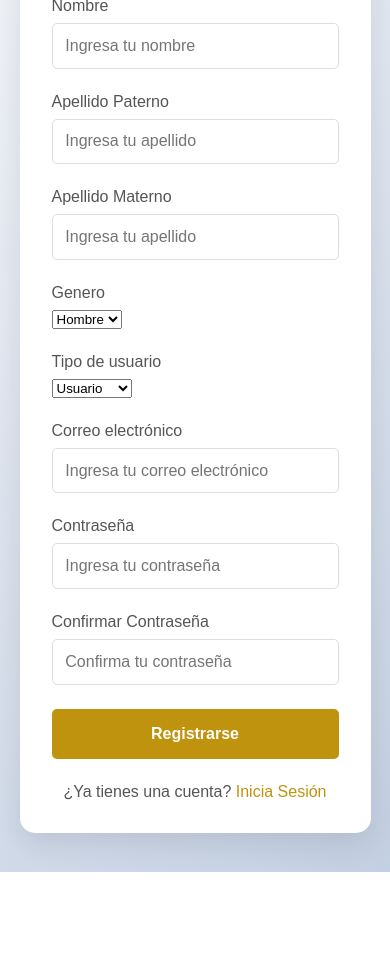
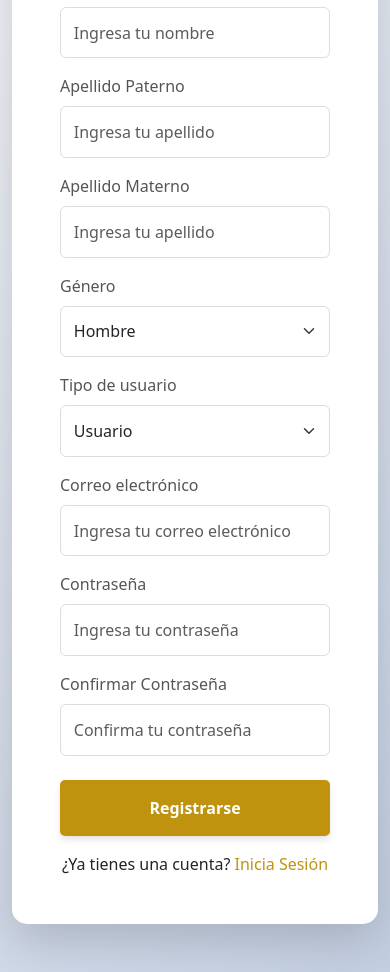
Before and after one commit to MoonLy-cloud/RentHub, a website: page templates/RegisterUser.html in a window 390 px wide. Shown: the part 180-1152 px from the top of the page. Before the commit the page ends 1052 px from the top, so only its background shows below. Drawn offline with nearby package versions, Linux system fonts and the light colour scheme.

Commit message:
Mejorar el registro de usuario con diseño responsivo y manejo de errores

```diff
--- a/static/CSS/RegisterUser.css
+++ b/static/CSS/RegisterUser.css
@@ -1,29 +1,11 @@
-* {
-            margin: 0;
-            padding: 0;
-            box-sizing: border-box;
-            font-family: Arial, sans-serif;
+body {
+    background: linear-gradient(135deg, #f5f7fa, #c3cfe2);
+    min-height: 100vh;
 }
 
-        body {
-            background: linear-gradient(135deg, #f5f7fa, #c3cfe2);
-            height: 100%;
-            display: flex;
-            justify-content: center;
-            align-items: center;
-            margin: 0;
-            font-family: Arial, sans-serif;
-        }
-
-        .register-container {
-            background-color: white;
-            padding: 2rem;
+.card {
+    border: none;
     border-radius: 15px;
-            box-shadow: 0 10px 30px rgba(0, 0, 0, 0.1);
-            width: 90%;
-            max-width: 400px;
-            margin-top: 10%;
-            margin-bottom: 10%;
     animation: fadeIn 0.5s ease-in-out;
 }
 
@@ -38,76 +20,59 @@
     }
 }
 
-        .register-title {
-            text-align: center;
+.card-title {
     color: #333;
-            margin-bottom: 2rem;
-            font-size: 2rem;
     font-weight: 600;
 }
 
-        .form-group {
-            margin-bottom: 1.5rem;
-        }
-
-        .form-group label {
-            display: block;
-            margin-bottom: 0.5rem;
+.form-label {
     color: #555;
     font-weight: 500;
 }
 
-        .form-group input {
-            width: 100%;
+.form-control, .form-select {
+    border: 1px solid #ddd;
     padding: 0.8rem;
-            border: 1px solid #ddd;
-            border-radius: 5px;
-            font-size: 1rem;
-            transition: border-color 0.3s, box-shadow 0.3s;
+    transition: all 0.3s ease;
 }
 
-        .form-group input:focus {
-            outline: none;
+.form-control:focus, .form-select:focus {
     border-color: #bf930d;
-            box-shadow: 0 0 8px rgba(191, 147, 13, 0.3);
+    box-shadow: 0 0 0 0.25rem rgba(191, 147, 13, 0.25);
 }
 
-        .register-button {
-            width: 100%;
-            padding: 1rem;
+.btn {
     background-color: #bf930d;
     color: white;
+    padding: 1rem;
+    font-weight: 600;
     border: none;
     border-radius: 5px;
-            font-size: 1rem;
-            font-weight: 600;
-            cursor: pointer;
-            transition: background-color 0.3s, transform 0.2s;
+    transition: all 0.3s ease;
+    box-shadow: 0 4px 6px rgba(0, 0, 0, 0.1);
 }
 
-        .register-button:hover {
+.btn:hover {
     background-color: #a67f0b;
     transform: translateY(-2px);
+    box-shadow: 0 6px 8px rgba(0, 0, 0, 0.15);
 }
 
-        .register-button:active {
+.btn:active {
+    background-color: #8c6b09;
     transform: translateY(0);
+    box-shadow: 0 2px 4px rgba(0, 0, 0, 0.1);
 }
 
-        .login-link {
-            text-align: center;
-            margin-top: 1.5rem;
-            color: #555;
+.btn:focus {
+    outline: none;
+    box-shadow: 0 0 0 0.25rem rgba(191, 147, 13, 0.5);
 }
 
-        .login-link a {
+a {
     color: #bf930d;
-            text-decoration: none;
-            font-weight: 500;
-            transition: color 0.3s;
 }
 
-        .login-link a:hover {
+a:hover {
     color: #a67f0b;
-            text-decoration: underline;
 }
--- a/static/JavaScript/RegisterUser.js
+++ b/static/JavaScript/RegisterUser.js
@@ -59,12 +59,21 @@ function registerUser(user) {
         },
         body: JSON.stringify(user)
     })
-    .then((response) => response.json())
+        .then((response) => {
+            if (!response.ok) {
+                return response.json().then((error) => {
+                    throw new Error(error.message || 'Error en la solicitud');
+                });
+            }
+            return response.json();
+        })
         .then((data) => {
             console.log(data);
+            alert('Usuario registrado exitosamente');
         })
         .catch((error) => {
             console.error('Error:', error);
+            alert(`Error al registrar usuario: ${error.message}`);
         });
 }
 
--- a/templates/RegisterUser.html
+++ b/templates/RegisterUser.html
@@ -4,57 +4,67 @@
     <meta charset="UTF-8">
     <meta name="viewport" content="width=device-width, initial-scale=1.0">
     <title>Registro de Usuario</title>
+    <link href="https://cdn.jsdelivr.net/npm/bootstrap@5.3.0/dist/css/bootstrap.min.css" rel="stylesheet">
     <link rel="stylesheet" href="../static/CSS/RegisterUser.css">
 </head>
 <body>
-    <div class="register-container">
-        <h1 class="register-title">Registro de Usuario</h1>
+<div class="container py-5">
+    <div class="row justify-content-center">
+        <div class="col-md-6">
+            <div class="card shadow-lg">
+                <div class="card-body p-5">
+                    <h1 class="card-title text-center mb-4">Registro de Usuario</h1>
                     <form id="register-user">
-            <div class="form-group">
-                <label for="first-name">Nombre</label>
-                <input type="text" id="first-name" required placeholder="Ingresa tu nombre">
+                        <div class="mb-3">
+                            <input type="text" class="form-control" id="first-name" required placeholder="Ingresa tu nombre">
                         </div>
-            <div class="form-group">
-                <label for="last-name">Apellido Paterno</label>
-                <input type="text" id="last-name" required placeholder="Ingresa tu apellido">
+                        <div class="mb-3">
+                            <label for="last-name" class="form-label">Apellido Paterno</label>
+                            <input type="text" class="form-control" id="last-name" required placeholder="Ingresa tu apellido">
                         </div>
-            <div class="form-group">
-                <label for="second-last-name">Apellido Materno</label>
-                <input type="text" id="second-last-name" required placeholder="Ingresa tu apellido">
+                        <div class="mb-3">
+                            <label for="second-last-name" class="form-label">Apellido Materno</label>
+                            <input type="text" class="form-control" id="second-last-name" required placeholder="Ingresa tu apellido">
                         </div>
-            <div class="form-group">
-                <label for="gender">Genero</label>
-                <select name="type-Gender" id="type-Gender">
+                        <div class="mb-3">
+                            <label for="type-Gender" class="form-label">Género</label>
+                            <select class="form-select" id="type-Gender">
                                 <option value="1">Hombre</option>
                                 <option value="2">Mujer</option>
                                 <option value="3">Otro</option>
                             </select>
                         </div>
-            <div class="form-group">
-                <label for="type-User">Tipo de usuario</label>
-                <select name="type-User" id="type-User">
+                        <div class="mb-3">
+                            <label for="type-User" class="form-label">Tipo de usuario</label>
+                            <select class="form-select" id="type-User">
                                 <option value="1">Usuario</option>
                                 <option value="2">Prestador</option>
                             </select>
                         </div>
-            <div class="form-group">
-                <label for="email">Correo electrónico</label>
-                <input type="email" id="email" required placeholder="Ingresa tu correo electrónico">
+                        <div class="mb-3">
+                            <label for="email" class="form-label">Correo electrónico</label>
+                            <input type="email" class="form-control" id="email" required placeholder="Ingresa tu correo electrónico">
                         </div>
-            <div class="form-group">
-                <label for="password">Contraseña</label>
-                <input type="password" id="password" required placeholder="Ingresa tu contraseña">
+                        <div class="mb-3">
+                            <label for="password" class="form-label">Contraseña</label>
+                            <input type="password" class="form-control" id="password" required placeholder="Ingresa tu contraseña">
                         </div>
-            <div class="form-group">
-                <label for="confirm-password">Confirmar Contraseña</label>
-                <input type="password" id="confirm-password" required placeholder="Confirma tu contraseña">
+                        <div class="mb-4">
+                            <label for="confirm-password" class="form-label">Confirmar Contraseña</label>
+                            <input type="password" class="form-control" id="confirm-password" required placeholder="Confirma tu contraseña">
                         </div>
-            <button type="submit" class="register-button">Registrarse</button>
-            <div class="login-link" id="login-link">
-                ¿Ya tienes una cuenta? <a href="#">Inicia Sesión</a>
+                        <button type="submit" class="btn w-100 mb-3">Registrarse</button>
+                        <div class="text-center">
+                            <span>¿Ya tienes una cuenta? </span>
+                            <a href="#" id="login-link" class="text-decoration-none">Inicia Sesión</a>
                         </div>
                     </form>
                 </div>
+            </div>
+        </div>
+    </div>
+</div>
+<script src="https://cdn.jsdelivr.net/npm/bootstrap@5.3.0/dist/js/bootstrap.bundle.min.js"></script>
 <script src="../static/JavaScript/RegisterUser.js"></script>
 </body>
 </html>
```
Also changed, not shown: users.json (+20 -0 lines), 1 other file. Lines whose indentation alone changed are shown as unchanged.
